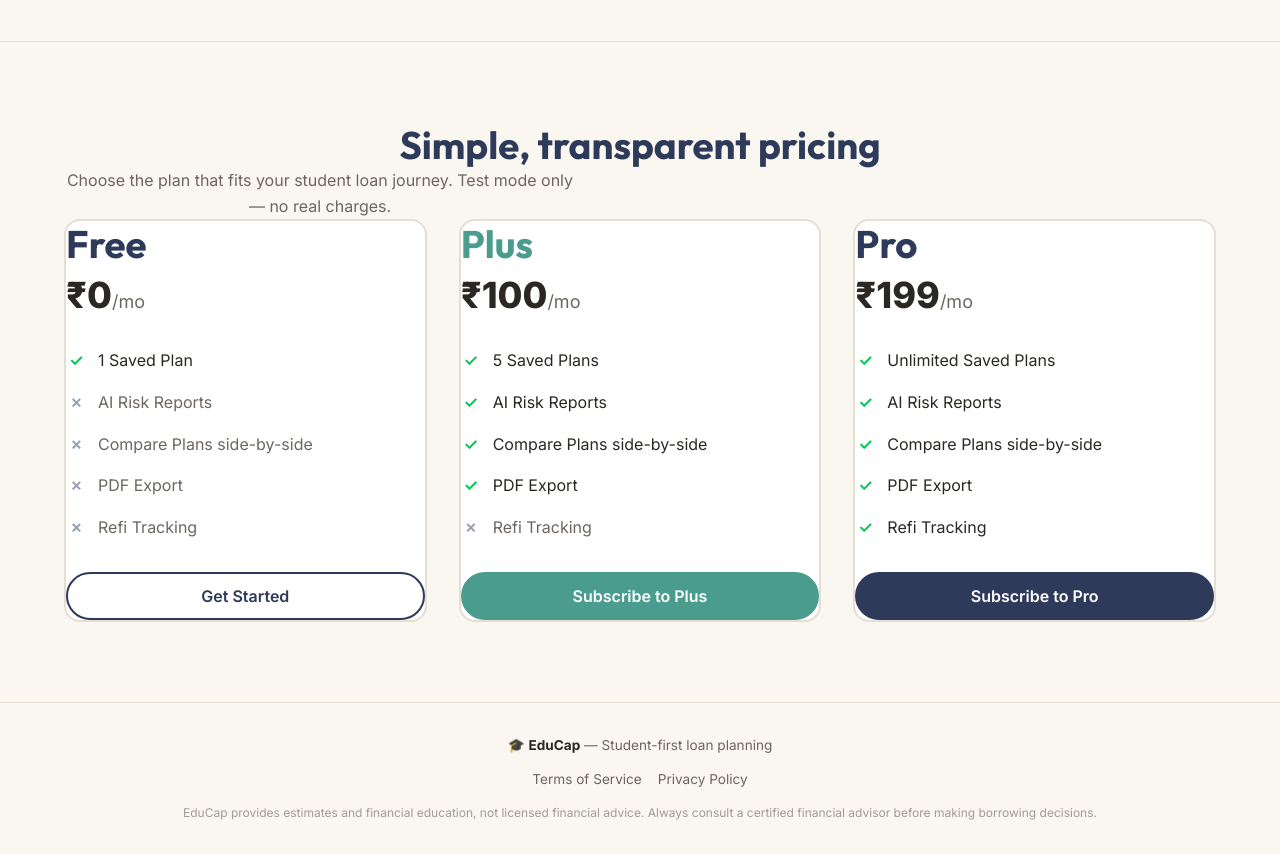
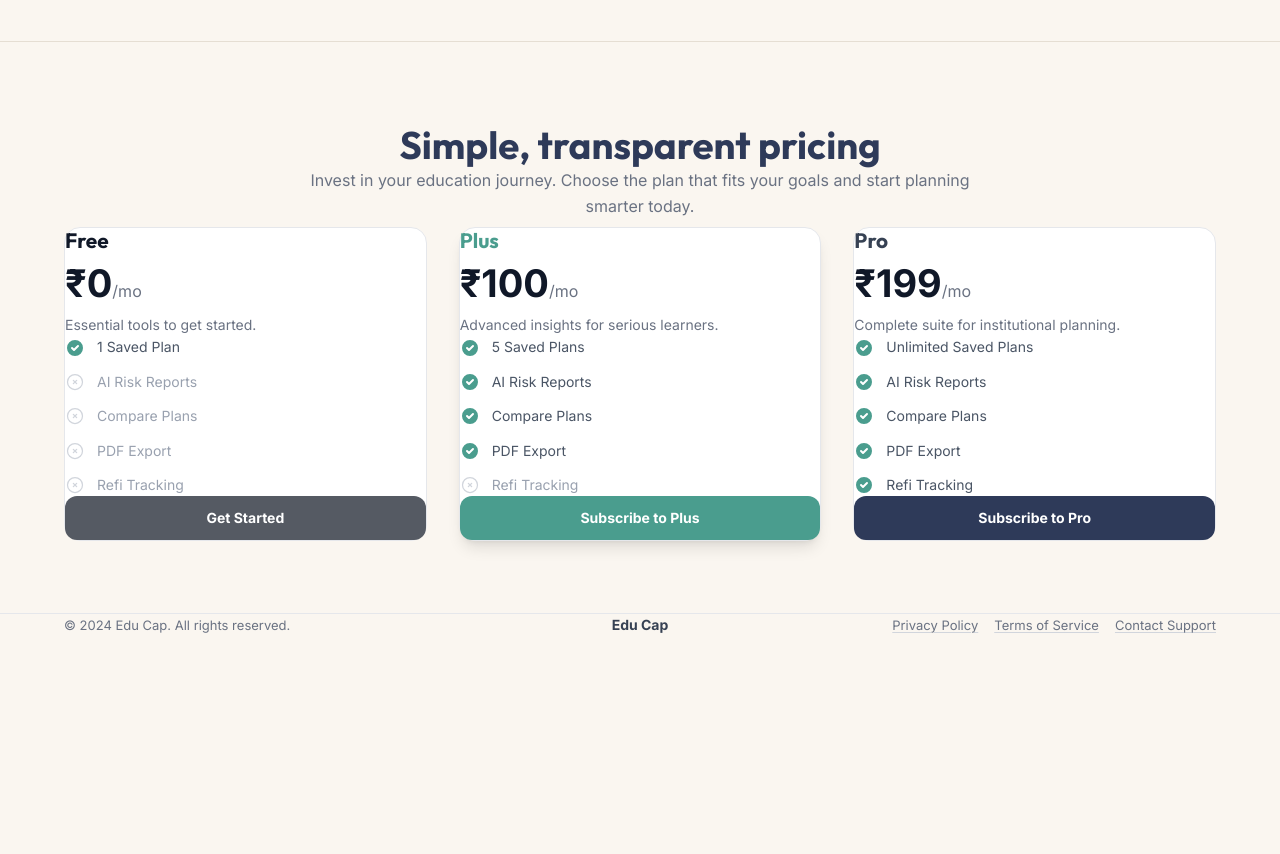
Before and after one commit to Asmita-10/EduCap, a React (Vite) app in the folder client/: page / in a window 1280 px wide. Shown: the part 2480-3334 px from the top of the page. After the commit the page ends 3117 px from the top, so only its background shows below. Built offline with nearby package versions, Linux system fonts and the light colour scheme; no server answers.

Commit message:
feat(ui): add LandingPricing component with redesigned pricing section on public landing page

```diff
--- /dev/null
+++ b/client/src/components/LandingPricing.tsx
@@ -0,0 +1,112 @@
+import { motion } from "framer-motion";
+import { useNavigate } from "react-router-dom";
+
+export default function LandingPricing() {
+  const navigate = useNavigate();
+
+  const CheckIcon = () => (
+    <svg className="w-5 h-5 text-[var(--accent)] flex-shrink-0" fill="currentColor" viewBox="0 0 20 20">
+      <path fillRule="evenodd" d="M10 18a8 8 0 100-16 8 8 0 000 16zm3.707-9.293a1 1 0 00-1.414-1.414L9 10.586 7.707 9.293a1 1 0 00-1.414 1.414l2 2a1 1 0 001.414 0l4-4z" clipRule="evenodd" />
+    </svg>
+  );
+
+  const CrossIcon = () => (
+    <svg className="w-5 h-5 text-gray-300 flex-shrink-0" fill="none" stroke="currentColor" viewBox="0 0 24 24">
+      <path strokeLinecap="round" strokeLinejoin="round" strokeWidth="1.5" d="M10 14l2-2m0 0l2-2m-2 2l-2-2m2 2l2 2m7-2a9 9 0 11-18 0 9 9 0 0118 0z" />
+    </svg>
+  );
+
+  return (
+    <div className="w-full max-w-6xl mx-auto grid grid-cols-1 md:grid-cols-3 gap-8 items-stretch">
+      {/* Free Tier */}
+      <motion.div
+        initial={{ opacity: 0, y: 20 }}
+        whileInView={{ opacity: 1, y: 0 }}
+        viewport={{ once: true, margin: "-50px" }}
+        transition={{ delay: 0.1, duration: 0.5, ease: "easeOut" }}
+        className="bg-white border border-gray-200 rounded-2xl px-8 py-6 flex flex-col h-full transition-all duration-200 ease-out transform translate-y-2 hover:translate-y-0 hover:shadow-lg hover:border-gray-300 motion-reduce:transition-none motion-reduce:hover:translate-y-2"
+      >
+        <div className="mb-2">
+          <h3 className="text-[20px] font-bold text-gray-900 mb-1">Free</h3>
+          <div className="text-[38px] font-bold text-gray-900">₹0<span className="text-[16px] text-gray-500 font-normal">/mo</span></div>
+          <p className="text-[14px] text-gray-500 font-normal mt-3 mb-5">Essential tools to get started.</p>
+        </div>
+
+        <ul className="flex flex-col gap-3 mb-2">
+          <li className="flex items-center gap-3"><CheckIcon /> <span className="text-[14px] text-gray-600">1 Saved Plan</span></li>
+          <li className="flex items-center gap-3"><CrossIcon /> <span className="text-[14px] text-gray-400">AI Risk Reports</span></li>
+          <li className="flex items-center gap-3"><CrossIcon /> <span className="text-[14px] text-gray-400">Compare Plans</span></li>
+          <li className="flex items-center gap-3"><CrossIcon /> <span className="text-[14px] text-gray-400">PDF Export</span></li>
+          <li className="flex items-center gap-3"><CrossIcon /> <span className="text-[14px] text-gray-400">Refi Tracking</span></li>
+        </ul>
+
+        <button
+          onClick={() => navigate("/register")}
+          className="w-full h-11 mt-auto bg-[#555a63] hover:bg-[#454a52] text-white rounded-xl text-[14px] font-bold transition-colors duration-200"
+        >
+          Get Started
+        </button>
+      </motion.div>
+
+      {/* Plus Tier */}
+      <motion.div
+        initial={{ opacity: 0, y: 20 }}
+        whileInView={{ opacity: 1, y: 0 }}
+        viewport={{ once: true, margin: "-50px" }}
+        transition={{ delay: 0.2, duration: 0.5, ease: "easeOut" }}
+        className="bg-white border border-gray-200 rounded-2xl px-8 py-6 flex flex-col h-full shadow-lg relative transition-all duration-200 ease-out transform translate-y-2 hover:translate-y-0 hover:shadow-xl hover:border-[var(--accent)] motion-reduce:transition-none motion-reduce:hover:translate-y-2"
+      >
+        <div className="mb-2">
+          <h3 className="text-[20px] font-bold text-[var(--accent)] mb-1">Plus</h3>
+          <div className="text-[38px] font-bold text-gray-900">₹100<span className="text-[16px] text-gray-500 font-normal">/mo</span></div>
+          <p className="text-[14px] text-gray-500 font-normal mt-3 mb-5">Advanced insights for serious learners.</p>
+        </div>
+
+        <ul className="flex flex-col gap-3 mb-2">
+          <li className="flex items-center gap-3"><CheckIcon /> <span className="text-[14px] text-gray-600">5 Saved Plans</span></li>
+          <li className="flex items-center gap-3"><CheckIcon /> <span className="text-[14px] text-gray-600">AI Risk Reports</span></li>
+          <li className="flex items-center gap-3"><CheckIcon /> <span className="text-[14px] text-gray-600">Compare Plans</span></li>
+          <li className="flex items-center gap-3"><CheckIcon /> <span className="text-[14px] text-gray-600">PDF Export</span></li>
+          <li className="flex items-center gap-3"><CrossIcon /> <span className="text-[14px] text-gray-400">Refi Tracking</span></li>
+        </ul>
+
+        <button
+          onClick={() => navigate("/register")}
+          className="w-full h-11 mt-auto bg-[var(--accent)] hover:bg-[#0c5945] text-white rounded-xl text-[14px] font-bold transition-colors duration-200"
+        >
+          Subscribe to Plus
+        </button>
+      </motion.div>
+
+      {/* Pro Tier */}
+      <motion.div
+        initial={{ opacity: 0, y: 20 }}
+        whileInView={{ opacity: 1, y: 0 }}
+        viewport={{ once: true, margin: "-50px" }}
+        transition={{ delay: 0.3, duration: 0.5, ease: "easeOut" }}
+        className="bg-white border border-gray-200 rounded-2xl px-8 py-6 flex flex-col h-full transition-all duration-200 ease-out transform translate-y-2 hover:translate-y-0 hover:shadow-lg hover:border-[var(--primary)] motion-reduce:transition-none motion-reduce:hover:translate-y-2"
+      >
+        <div className="mb-2">
+          <h3 className="text-[20px] font-bold text-gray-700 mb-1">Pro</h3>
+          <div className="text-[38px] font-bold text-gray-900">₹199<span className="text-[16px] text-gray-500 font-normal">/mo</span></div>
+          <p className="text-[14px] text-gray-500 font-normal mt-3 mb-5">Complete suite for institutional planning.</p>
+        </div>
+
+        <ul className="flex flex-col gap-3 mb-2">
+          <li className="flex items-center gap-3"><CheckIcon /> <span className="text-[14px] text-gray-600">Unlimited Saved Plans</span></li>
+          <li className="flex items-center gap-3"><CheckIcon /> <span className="text-[14px] text-gray-600">AI Risk Reports</span></li>
+          <li className="flex items-center gap-3"><CheckIcon /> <span className="text-[14px] text-gray-600">Compare Plans</span></li>
+          <li className="flex items-center gap-3"><CheckIcon /> <span className="text-[14px] text-gray-600">PDF Export</span></li>
+          <li className="flex items-center gap-3"><CheckIcon /> <span className="text-[14px] text-gray-600">Refi Tracking</span></li>
+        </ul>
+
+        <button
+          onClick={() => navigate("/register")}
+          className="w-full h-11 mt-auto bg-[var(--primary)] hover:bg-[#1a233a] text-white rounded-xl text-[14px] font-bold transition-colors duration-200"
+        >
+          Subscribe to Pro
+        </button>
+      </motion.div>
+    </div>
+  );
+}
--- a/client/src/pages/LandingPage.tsx
+++ b/client/src/pages/LandingPage.tsx
@@ -1,6 +1,6 @@
 import { Link } from "react-router-dom";
 import { motion } from "framer-motion";
-import PricingGrid from "../components/PricingGrid";
+import LandingPricing from "../components/LandingPricing";
 import heroBg from "../assets/hero_illustration.png";
 import step1Img from "../assets/step1.jpg";
 import step2Img from "../assets/step2.jpg";
@@ -327,36 +327,34 @@ export default function LandingPage() {
         style={{ background: "var(--bg)", borderTop: "1px solid var(--border)" }}
       >
         <div className="container mx-auto px-4 max-w-7xl">
-          <div className="text-center mb-16">
-            <h2 className="text-3xl font-bold text-[var(--primary)] mb-4">Simple, transparent pricing</h2>
-            <p className="text-[var(--text-muted)] max-w-lg mx-auto text-center">
-              Choose the plan that fits your student loan journey. Test mode only — no real charges.
+          <div className="text-center my-12 flex flex-col items-center justify-center">
+            <h2 className="text-[36px] font-bold text-[var(--primary)] mb-6">Simple, transparent pricing</h2>
+            <p className="text-[16px] text-gray-500 font-normal max-w-2xl text-center">
+              Invest in your education journey. Choose the plan that fits your goals and start planning smarter today.
             </p>
           </div>
-          <PricingGrid currentTier={null} />
+          <LandingPricing />
         </div>
       </section>
 
       {/* Footer */}
-      <footer
-        style={{
-          borderTop: "1px solid var(--border)",
-          padding: "32px 0",
-          textAlign: "center",
-          color: "var(--text-muted)",
-          fontSize: "0.85rem",
-        }}
-      >
-        <div className="container">
-          <p>🎓 <strong style={{ color: "var(--text)" }}>EduCap</strong> — Student-first loan planning</p>
-          <div style={{ marginTop: "12px", display: "flex", gap: "16px", justifyContent: "center" }}>
-            <Link to="/terms" style={{ color: "var(--text-muted)", textDecoration: "none" }}>Terms of Service</Link>
-            <Link to="/privacy" style={{ color: "var(--text-muted)", textDecoration: "none" }}>Privacy Policy</Link>
+      <footer className="border-t border-gray-200 pt-10 pb-16 bg-[var(--bg)] text-[13px] text-gray-500">
+        <div className="container mx-auto px-4 max-w-7xl">
+          <div className="flex flex-row justify-between items-center w-full gap-4">
+            <div className="flex-1 text-left whitespace-nowrap">
+              © 2024 Edu Cap. All rights reserved.
+            </div>
+
+            <div className="flex-1 text-center font-bold text-gray-700 text-[14px]">
+              Edu Cap
+            </div>
+
+            <div className="flex-1 flex justify-end gap-4 whitespace-nowrap">
+              <Link to="/privacy" className="hover:text-gray-800 underline decoration-gray-300 underline-offset-2">Privacy Policy</Link>
+              <Link to="/terms" className="hover:text-gray-800 underline decoration-gray-300 underline-offset-2">Terms of Service</Link>
+              <Link to="/support" className="hover:text-gray-800 underline decoration-gray-300 underline-offset-2">Contact Support</Link>
+            </div>
           </div>
-          <p style={{ marginTop: "12px", fontSize: "0.75rem", color: "var(--text-dim)" }}>
-            EduCap provides estimates and financial education, not licensed financial advice.
-            Always consult a certified financial advisor before making borrowing decisions.
-          </p>
         </div>
       </footer>
     </div>
```
